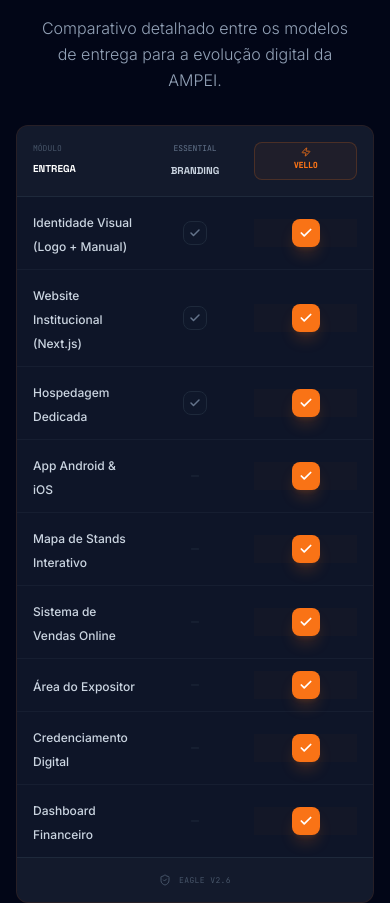
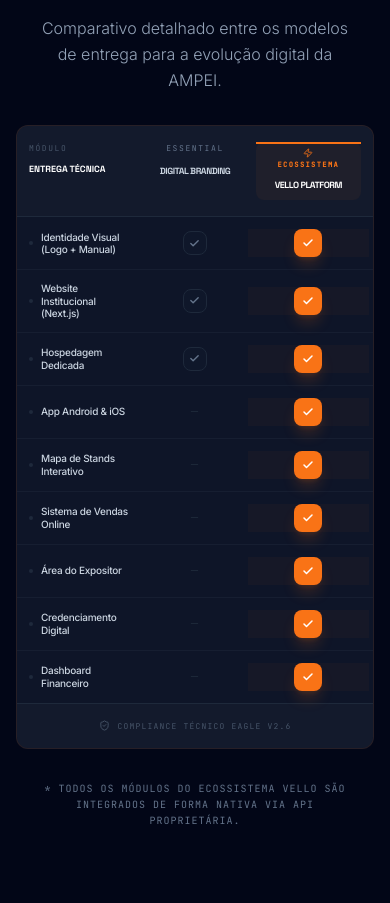
Before and after one commit to lucasrezendera/Proposta-Comercial, a Next.js app: page / in a window 390 px wide. Shown: the part 7120-8023 px from the top of the page. Built offline with nearby package versions, Linux system fonts and the light colour scheme.

Commit message:
Usar EXATAMENTE o mesmo design e textos do desktop na versão mobile

```diff
--- a/components/Sections/Comparison.tsx
+++ b/components/Sections/Comparison.tsx
@@ -40,19 +40,21 @@
         {/* Versão Mobile - Lista com indicadores */}
         <div className="md:hidden">
           <div className="glass-card rounded-xl overflow-hidden border border-white/5">
-            {/* Header Mobile integrado */}
-            <div className="grid grid-cols-3 gap-2 bg-white/[0.02] border-b border-slate-800 py-4 px-4">
+            {/* Header Mobile - MESMO design do desktop */}
+            <div className="grid grid-cols-3 gap-2 bg-white/[0.02] border-b border-slate-800 py-4 px-3">
               <div className="col-span-1">
-                <span className="text-slate-600 font-mono text-[8px] uppercase block">Módulo</span>
-                <span className="text-white font-display text-[10px] uppercase font-bold">Entrega</span>
+                <span className="text-slate-600 font-mono text-[8px] uppercase tracking-[0.2em] block">Módulo</span>
+                <span className="text-white font-display text-[9px] uppercase font-bold">Entrega Técnica</span>
               </div>
               <div className="text-center">
-                <span className="text-slate-500 font-mono text-[8px] uppercase block mb-0.5">Essential</span>
-                <span className="text-slate-300 font-display text-[10px] uppercase font-bold">Branding</span>
+                <span className="text-slate-500 font-mono text-[8px] uppercase tracking-[0.2em] block mb-0.5">Essential</span>
+                <span className="text-slate-300 font-display text-[9px] uppercase font-bold tracking-tighter">Digital Branding</span>
               </div>
-              <div className="text-center bg-primary/5 rounded-lg py-1 border border-primary/20">
+              <div className="text-center bg-primary/5 rounded-lg py-1.5 relative">
+                <div className="absolute top-0 inset-x-0 h-0.5 bg-primary"></div>
                 <Zap size={10} className="text-primary mx-auto mb-0.5 animate-pulse" />
-                <span className="text-primary font-mono text-[8px] uppercase block font-bold">Vello</span>
+                <span className="text-primary font-mono text-[7px] uppercase tracking-[0.2em] font-bold block">Ecossistema</span>
+                <span className="text-white font-display text-[9px] uppercase font-bold tracking-tighter">VELLO PLATFORM</span>
               </div>
             </div>
 
@@ -60,30 +62,31 @@
             {features.map((item, i) => (
               <div
                 key={i}
-                className={`grid grid-cols-3 gap-2 items-center px-4 py-3 ${i !== features.length - 1 ? 'border-b border-slate-800/50' : ''} hover:bg-white/[0.01] transition-colors`}
+                className={`grid grid-cols-3 gap-2 items-center px-3 py-3 ${i !== features.length - 1 ? 'border-b border-slate-800/50' : ''} hover:bg-white/[0.01] transition-colors group`}
               >
-                <div className="col-span-1">
-                  <span className="text-slate-300 text-xs font-medium leading-tight">{item.name}</span>
+                <div className="col-span-1 flex items-center gap-2">
+                  <div className="w-1 h-1 rounded-full bg-slate-800 group-hover:bg-primary transition-colors shrink-0"></div>
+                  <span className="text-slate-300 text-[10px] font-medium leading-tight tracking-tight group-hover:text-white transition-colors">{item.name}</span>
                 </div>
                 <div className="flex justify-center">
                   {item.basic ? (
-                    <div className="w-6 h-6 rounded-lg bg-slate-900 border border-slate-800 flex items-center justify-center text-slate-500">
+                    <div className="w-6 h-6 rounded-lg bg-slate-900 border border-slate-800 flex items-center justify-center text-slate-500 group-hover:border-slate-700 transition-all">
+                      <Check size={11} strokeWidth={3} />
+                    </div>
+                  ) : (
+                    <div className="text-slate-800">
+                      <Minus size={11} />
+                    </div>
+                  )}
+                </div>
+                <div className="flex justify-center bg-primary/[0.03] group-hover:bg-primary/[0.05] transition-colors -mx-2 px-2">
+                  {item.pro ? (
+                    <div className="w-7 h-7 rounded-lg bg-primary text-white shadow-lg shadow-primary/20 flex items-center justify-center border border-primary/50 group-hover:scale-110 transition-transform">
                       <Check size={12} strokeWidth={3} />
                     </div>
                   ) : (
-                    <div className="text-slate-800">
-                      <Minus size={12} />
-                    </div>
-                  )}
-                </div>
-                <div className="flex justify-center bg-primary/[0.02]">
-                  {item.pro ? (
-                    <div className="w-7 h-7 rounded-lg bg-primary text-white shadow-lg shadow-primary/20 flex items-center justify-center border border-primary/50">
-                      <Check size={14} strokeWidth={3} />
-                    </div>
-                  ) : (
                     <div className="text-red-900/30">
-                      <Minus size={12} />
+                      <Minus size={11} />
                     </div>
                   )}
                 </div>
@@ -91,9 +94,9 @@
             ))}
 
             {/* Footer Mobile */}
-            <div className="px-4 py-4 bg-white/[0.02] border-t border-slate-800 flex items-center justify-center gap-2">
-              <ShieldCheck size={12} className="text-slate-600" />
-              <span className="text-[8px] font-mono text-slate-600 uppercase tracking-wider">Eagle v2.6</span>
+            <div className="px-3 py-4 bg-white/[0.02] border-t border-slate-800 flex items-center justify-center gap-2">
+              <ShieldCheck size={11} className="text-slate-600" />
+              <span className="text-[8px] font-mono text-slate-600 uppercase tracking-[0.15em]">Compliance Técnico Eagle v2.6</span>
             </div>
           </div>
         </div>
```
